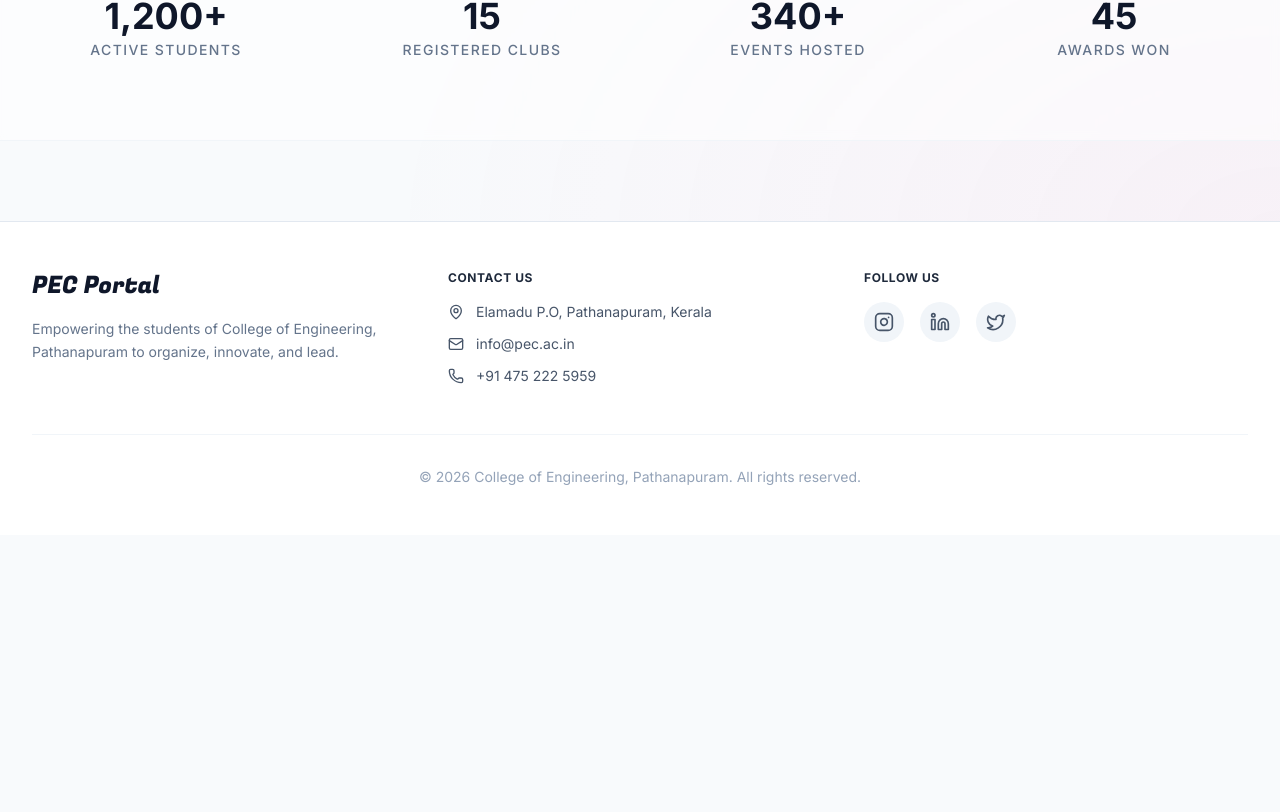
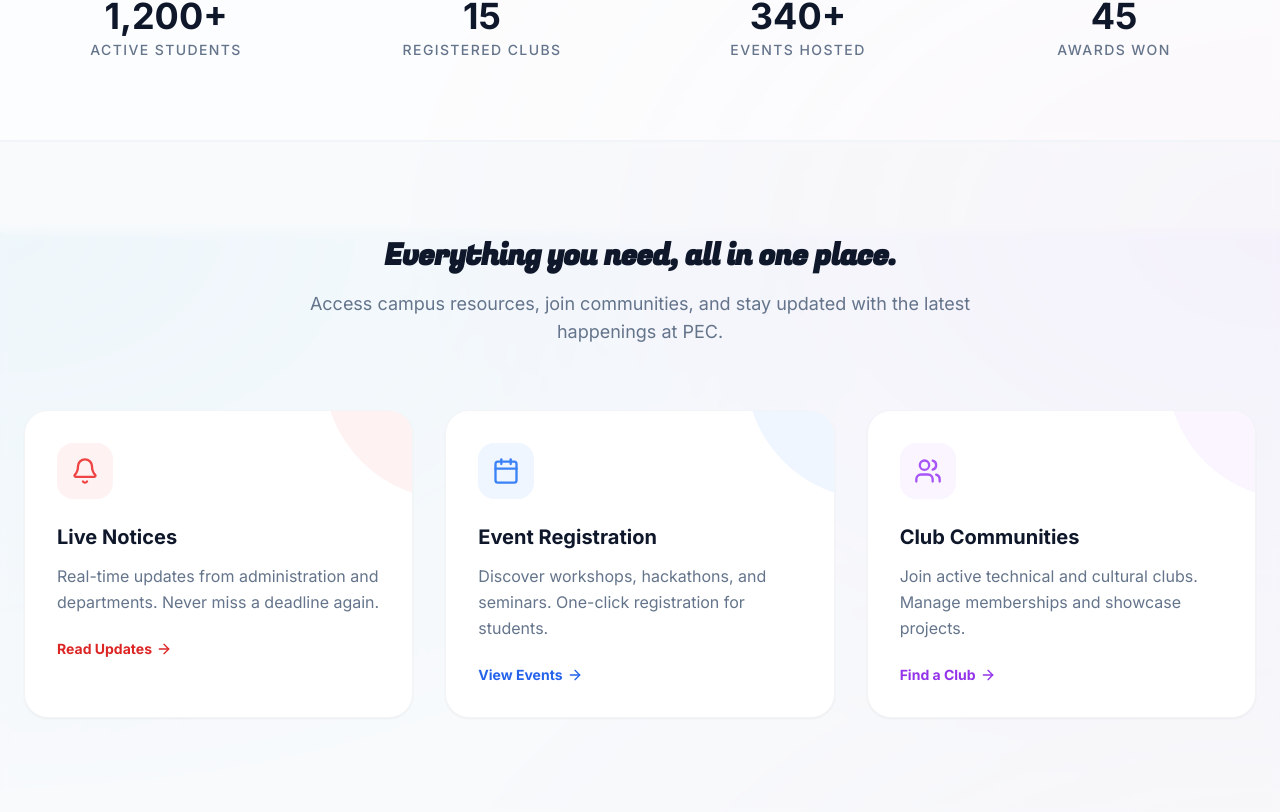
Before and after one commit to KingAkku/PEC-for-you, a React (Vite) app: page / in a window 1280 px wide. Shown: the part 1368-2180 px from the top of the page. Before the commit the page ends 1903 px from the top, so only its background shows below. Built offline with nearby package versions, Linux system fonts and the light colour scheme.

Commit message:
feat: Enhance notice board and home page
Introduces a pulsing animation and improved visual hierarchy for the notice board.
Adds a "Key Features" section to the home page with a focus on campus resources, communities, and updates.

```diff
--- a/components/NoticeBoard.tsx
+++ b/components/NoticeBoard.tsx
@@ -1,7 +1,7 @@
 import React from 'react';
 import { MOCK_NOTICES } from '../constants';
 import { Notice } from '../types';
-import { AlertCircle, Calendar, FileText, Zap, Siren } from 'lucide-react';
+import { AlertCircle, Calendar, FileText, Zap } from 'lucide-react';
 
 const NoticeCard: React.FC<{ notice: Notice }> = ({ notice }) => {
   const getIcon = () => {
@@ -44,14 +44,15 @@ const NoticeBoard: React.FC = () => {
   return (
     <section className="py-20 px-4 max-w-7xl mx-auto">
       <div className="flex flex-col md:flex-row justify-between items-end mb-10">
-        <div className="flex items-start gap-4">
-          <div className="p-3 bg-red-50 rounded-xl text-red-600 shadow-sm border border-red-100 mt-1 animate-pulse">
-            <Siren size={32} />
+        <div>
+          <div className="flex items-center gap-3 mb-2">
+            <span className="relative flex h-3 w-3">
+              <span className="animate-ping absolute inline-flex h-full w-full rounded-full bg-red-400 opacity-75"></span>
+              <span className="relative inline-flex rounded-full h-3 w-3 bg-red-500"></span>
+            </span>
+            <h2 className="text-3xl font-display text-slate-900 tracking-tight">Digital Notice Board</h2>
           </div>
-          <div>
-            <h2 className="text-3xl font-display text-slate-900 tracking-tight">Digital Notice Board</h2>
-            <p className="text-slate-500 mt-2">Latest updates, emergency alerts, and scholarship deadlines.</p>
-          </div>
+          <p className="text-slate-500 mt-2">Latest updates, emergency alerts, and scholarship deadlines.</p>
         </div>
         <button className="hidden md:block text-blue-600 font-medium hover:underline">View Archived &rarr;</button>
       </div>
--- a/pages/Home.tsx
+++ b/pages/Home.tsx
@@ -2,6 +2,7 @@ import React from 'react';
 import Hero from '../components/Hero';
 import NoticeBoard from '../components/NoticeBoard';
 import { motion } from 'framer-motion';
+import { Bell, Calendar, Users, ArrowRight } from 'lucide-react';
 
 interface HomeProps {
   onNavigate: (view: string) => void;
@@ -39,6 +40,87 @@ const Home: React.FC<HomeProps> = ({ onNavigate }) => {
           </div>
         </div>
       </section>
+
+      {/* Key Features Section */}
+      <section className="py-24 bg-slate-50/50 border-t border-slate-100 backdrop-blur-sm">
+        <div className="max-w-7xl mx-auto px-6">
+          <div className="text-center max-w-2xl mx-auto mb-16">
+            <h2 className="text-3xl font-bold text-slate-900 mb-4 tracking-tight font-display">
+              Everything you need, all in one place.
+            </h2>
+            <p className="text-slate-500 text-lg">
+              Access campus resources, join communities, and stay updated with the latest happenings at PEC.
+            </p>
+          </div>
+
+          <div className="grid grid-cols-1 md:grid-cols-3 gap-8">
+            {/* Feature 1: Live Notices */}
+            <motion.div
+               whileHover={{ y: -5 }}
+               className="p-8 rounded-3xl bg-white shadow-sm border border-gray-100 relative overflow-hidden group"
+            >
+                <div className="absolute top-0 right-0 w-32 h-32 bg-red-50 rounded-bl-full -mr-10 -mt-10 transition-transform group-hover:scale-150 duration-500" />
+
+                <div className="relative z-10">
+                  <div className="w-14 h-14 bg-red-50 text-red-500 rounded-2xl flex items-center justify-center mb-6 group-hover:scale-110 transition-transform">
+                      <Bell size={28} />
+                  </div>
+                  <h3 className="text-xl font-bold text-slate-900 mb-3">Live Notices</h3>
+                  <p className="text-slate-500 leading-relaxed mb-6">
+                      Real-time updates from administration and departments. Never miss a deadline again.
+                  </p>
+                  <button className="flex items-center text-red-600 font-bold text-sm group-hover:gap-2 transition-all gap-1">
+                      Read Updates <ArrowRight size={16} />
+                  </button>
+                </div>
+            </motion.div>
+
+            {/* Feature 2: Event Registration */}
+            <motion.div
+               whileHover={{ y: -5 }}
+               onClick={() => onNavigate('events')}
+               className="p-8 rounded-3xl bg-white shadow-sm border border-gray-100 relative overflow-hidden group cursor-pointer"
+            >
+                <div className="absolute top-0 right-0 w-32 h-32 bg-blue-50 rounded-bl-full -mr-10 -mt-10 transition-transform group-hover:scale-150 duration-500" />
+
+                <div className="relative z-10">
+                  <div className="w-14 h-14 bg-blue-50 text-blue-500 rounded-2xl flex items-center justify-center mb-6 group-hover:scale-110 transition-transform">
+                      <Calendar size={28} />
+                  </div>
+                  <h3 className="text-xl font-bold text-slate-900 mb-3">Event Registration</h3>
+                  <p className="text-slate-500 leading-relaxed mb-6">
+                      Discover workshops, hackathons, and seminars. One-click registration for students.
+                  </p>
+                  <button className="flex items-center text-blue-600 font-bold text-sm group-hover:gap-2 transition-all gap-1">
+                      View Events <ArrowRight size={16} />
+                  </button>
+                </div>
+            </motion.div>
+
+            {/* Feature 3: Club Communities */}
+            <motion.div
+               whileHover={{ y: -5 }}
+               onClick={() => onNavigate('clubs')}
+               className="p-8 rounded-3xl bg-white shadow-sm border border-gray-100 relative overflow-hidden group cursor-pointer"
+            >
+                <div className="absolute top-0 right-0 w-32 h-32 bg-purple-50 rounded-bl-full -mr-10 -mt-10 transition-transform group-hover:scale-150 duration-500" />
+
+                <div className="relative z-10">
+                  <div className="w-14 h-14 bg-purple-50 text-purple-500 rounded-2xl flex items-center justify-center mb-6 group-hover:scale-110 transition-transform">
+                      <Users size={28} />
+                  </div>
+                  <h3 className="text-xl font-bold text-slate-900 mb-3">Club Communities</h3>
+                  <p className="text-slate-500 leading-relaxed mb-6">
+                      Join active technical and cultural clubs. Manage memberships and showcase projects.
+                  </p>
+                  <button className="flex items-center text-purple-600 font-bold text-sm group-hover:gap-2 transition-all gap-1">
+                      Find a Club <ArrowRight size={16} />
+                  </button>
+                </div>
+            </motion.div>
+          </div>
+        </div>
+      </section>
     </motion.div>
   );
 };
```
